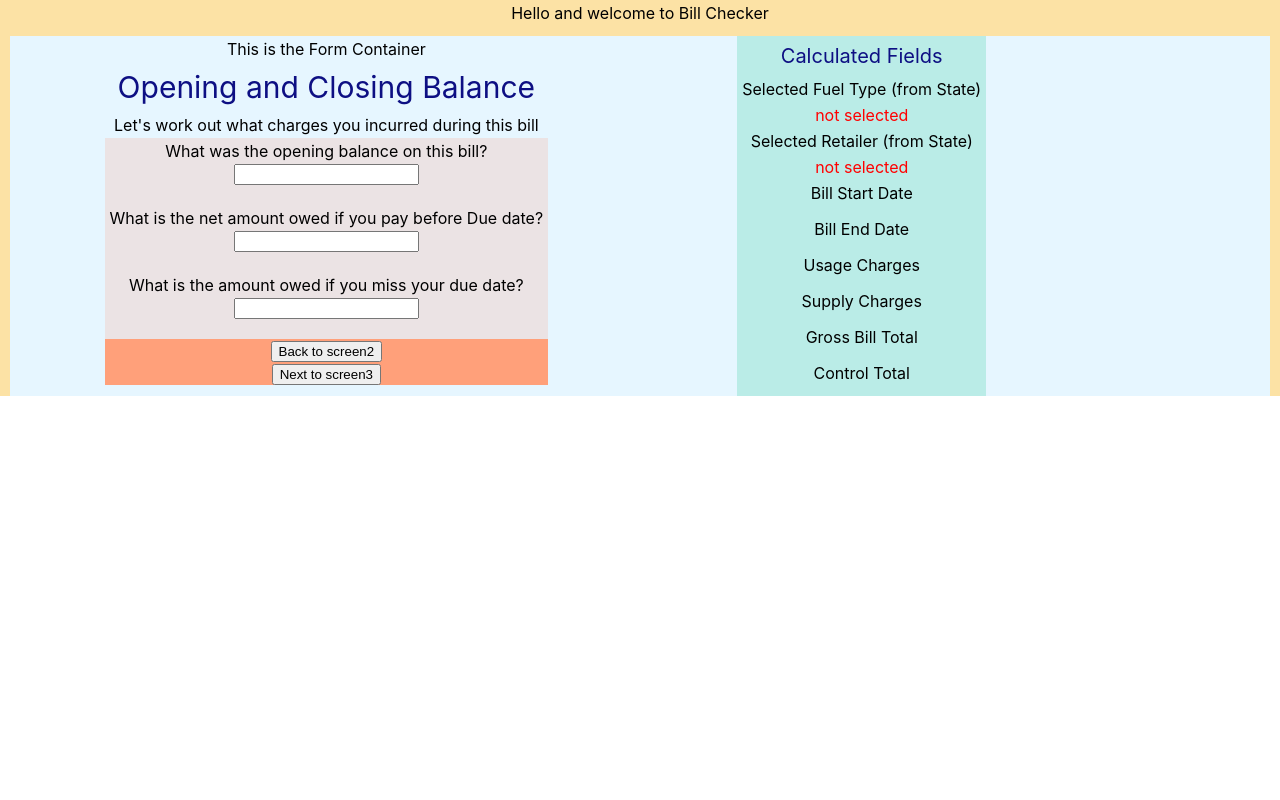
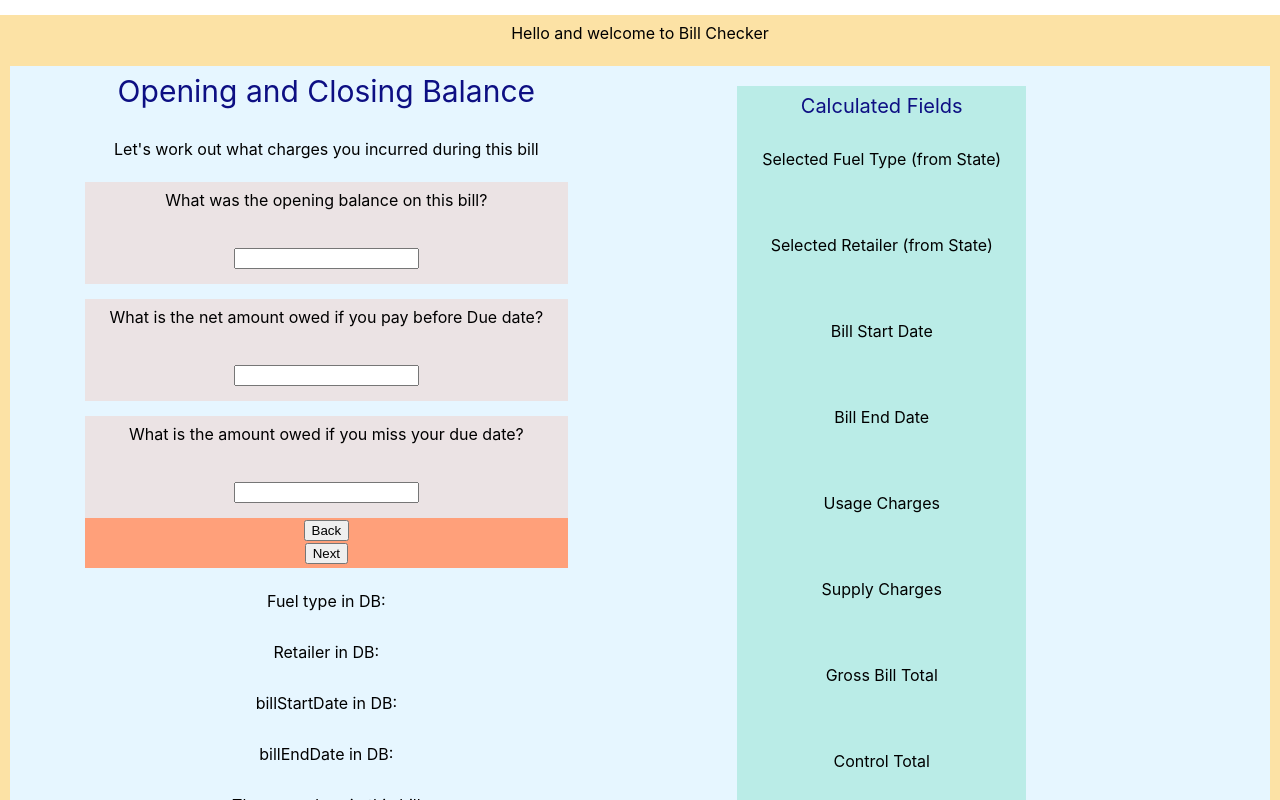
Before and after one commit to carlprins/react-gh-checker, a React (Create React App) app: page / in a window 1280 px wide. Shown: the top 800 px of the page. Built offline with nearby package versions, Linux system fonts and the light colour scheme.

Commit message:
First 3 questions complete with calcs.

```diff
--- a/src/App.css
+++ b/src/App.css
@@ -2,3 +2,11 @@
   text-align: center;
   background-color: #FCE2A5
 }
+
+h1 {
+  padding: 10px
+}
+
+p {
+  margin: 15px;
+}
--- a/src/Data/Data.js
+++ b/src/Data/Data.js
@@ -1,8 +1,6 @@
 
 export const billInput = {
-    billStartDate: '01/01/2019',
-    billEndDate: '04/01/2019',
-    fuelType: '',
+
 }
 
 export const billCalc = {
--- a/src/FormButton/FormButton.js
+++ b/src/FormButton/FormButton.js
@@ -5,7 +5,7 @@ class Button extends React.Component {
     render(){
         return (
             <div className="Button">
-                <button onClick={() => this.props.handleClick(`${this.props.newScreen}`)} >{this.props.label} to {this.props.newScreen}</button>
+                <button onClick={() => this.props.handleClick(`${this.props.newScreen}`)} >{this.props.label}</button>
             </div>
         )
     }
--- a/src/LowerNAV/LowerNAV.css
+++ b/src/LowerNAV/LowerNAV.css
@@ -1,3 +1,6 @@
 .LowerNav {
     background-color: lightsalmon;
+    height: 50px;
+    text-align: center;
+
 }
--- a/src/Requirements/Requirements.js
+++ b/src/Requirements/Requirements.js
@@ -17,12 +17,6 @@ const screens = {
         ],
         buttons: [
             {
-                name: 'backButton',
-                label: 'Back',
-                type: 'Left Nav Button',
-                newScreenState: 'screen1',
-                options: []
-            },{
                 name: 'nextButton',
                 label: 'Next',
                 type: 'Right Nav Button',
@@ -95,7 +89,44 @@ const screens = {
                 name: 'nextButton',
                 label: 'Next',
                 type: 'Right Nav Button',
-                newScreenState: 'screen3',
+                newScreenState: 'screen4',
+                options: []
+            }
+        ]
+    },
+    screen4: {
+        head: "This is screen 4",
+        par: "Let's work out what charges you incurred during this bill",
+        questions: [
+            {
+                name: 'openingBalance',
+                label: 'What was the opening balance on this bill?',
+                type: 'number',
+                options: []
+            },{
+                name: 'netClosingBalance',
+                label: 'What is the net amount owed if you pay before Due date?',
+                type: 'number',
+                options: []
+            },{
+                name: 'grossClosingBalance',
+                label: 'What is the amount owed if you miss your due date?',
+                type: 'number',
+                options: []
+            }
+        ],
+        buttons: [
+            {
+                name: 'backButton',
+                label: 'Back',
+                type: 'Left Nav Button',
+                newScreenState: "screen3",
+                options: []
+            },{
+                name: 'nextButton',
+                label: 'Next',
+                type: 'Right Nav Button',
+                newScreenState: 'screen5',
                 options: []
             }
         ]
--- a/src/formContainer/formContainer.css
+++ b/src/formContainer/formContainer.css
@@ -4,6 +4,11 @@
   flex-wrap: wrap;
   margin: 10px;
   background-color: #E6F6FF;
+}
+
+.CalcFields {
+  margin: 20px;
+
 }
 
 .Answer {
@@ -35,7 +40,8 @@ h2 {
 }
 
 p {
-  padding: 5px;
+  padding: 10px;
+  margin: 10px
 }
 
 input {
--- a/src/formContainer/formContainer.js
+++ b/src/formContainer/formContainer.js
@@ -1,5 +1,6 @@
 import React from 'react';
 import {screens} from '../Requirements/Requirements';
+import {billInput} from '../Data/Data'
 import {reqFields} from '../Requirements/Requirements';
 import BillDetails from '../BillDetails/BillDetails'
 import Messaging from '../Messaging/Messaging';
@@ -26,8 +27,8 @@ class FormContainer extends React.Component {
             //New format
             screen: 'screen3',
             //Input fields captured
-            fuelType: 'not selected',
-            retailer: 'not selected',
+            fuelType: '',
+            retailer: '',
             billStartDate: '',
             billEndDate: '',
             openingBalance: '',
@@ -56,7 +57,17 @@ class FormContainer extends React.Component {
 
     }
     calcFields(){
-        let field = this.state
+        //Bill Days Calculation
+        let a = new Date(billInput.billStartDate)
+        let b = new Date(billInput.billEndDate)
+        let dateDiffDays = (b-a)/(1000 * 60 * 60 * 24) + 1
+        billInput.billDays = dateDiffDays
+
+        //Control Gross/Net Charges
+        billInput.grossControlCharges = billInput.grossClosingBalance - billInput.openingBalance
+        billInput.netControlCharges = billInput.netClosingBalance - billInput.openingBalance
+
+        /*let field = this.state
         let billTotal = field.closingBalance - field.openingBalance
         let usageCharges = field.peakUsage * field.peakRate /100
         let a = new Date(field.period1StartDate)
@@ -73,14 +84,16 @@ class FormContainer extends React.Component {
             calcSupplyCharges: supplyCharges,
             calcGrossBill: grossBill,
             calcControl: controlDiff,
-            })
-        /*this.setState( { calcUsageCharges: usageCharges} )
-        this.setState( { calcPeriod1Days: period1Days } )
-        this.setState( {calcSupplyCharges: supplyCharges} )*/
+            })*/
+
     }
-    handleChange = async (e) => {
+    handleChange = (e) => {
         const value = e.target.value
         const name = e.target.name
+        // Update the "database"
+        billInput[name] = value
+        this.calcFields()
+        //Update the state and trigger re-render
         this.setState({ [name]: value } )
 
     }
@@ -93,7 +106,6 @@ class FormContainer extends React.Component {
         return (
             <div className="FormContainer" >
                 <div className="ScreenContent">
-                    <p>This is the Form Container</p>
 
                     <Messaging question={this.state.screen} />
 
@@ -109,7 +121,14 @@ class FormContainer extends React.Component {
                     })}
 
                     <LowerNav screen={this.state.screen} changeScreen={this.changeScreen} />
-
+                    <p>Fuel type in DB: {billInput.fuelType}</p>
+                    <p>Retailer in DB: {billInput.retailer}</p>
+                    <p>billStartDate in DB: {billInput.billStartDate}</p>
+                    <p>billEndDate in DB: {billInput.billEndDate}</p>
+                    <p>There are {billInput.billDays} days in this bill</p>
+                    <p>Opening Balance was {billInput.openingBalance}</p>
+                    <p>Closing Balance was {billInput.netClosingBalance} and {billInput.grossClosingBalance}</p>
+                    <p>Control total net: {billInput.netControlCharges} gross: {billInput.grossControlCharges}</p>
                 </div>
 
                 <div className="CalcFields">
--- a/src/formInput/formInput.css
+++ b/src/formInput/formInput.css
@@ -1,3 +1,8 @@
 .InputItem {
     background-color: rgb(235, 227, 228);
 }
+
+Input {
+    margin: 15px;
+
+}
--- a/src/formInput/formInput.js
+++ b/src/formInput/formInput.js
@@ -10,16 +10,16 @@ class FormInput extends React.Component {
     handleUserInput(e) {
         let value = e.target.value
         this.setState({userInput: value});
-        this.props.onChange(e).then(resolved => {
+        this.props.onChange(e)/*.then(resolved => {
             return
-        });
+        })*/;
     }
     render(){
         return (
             <div className="InputItem">
                 <p>{this.props.label}</p>
                 <input type={this.props.type} onChange={this.handleUserInput} value={this.state.userInput} name={this.props.name} />
-                <h2>{this.state.userInput}</h2>
+
             </div>
         )
     }
--- a/src/formSelect/formSelect.css
+++ b/src/formSelect/formSelect.css
@@ -1,4 +1,7 @@
 .Dropdown {
-    background-color: lightgreen;
-    margin: 5px;
+ margin: 0px;
 }
+
+Select {
+    margin: 15px
+}
--- a/src/formSelect/formSelect.js
+++ b/src/formSelect/formSelect.js
@@ -13,7 +13,7 @@ class FormSelect extends React.Component {
     handleChange(e) {
       let value = e.target.value
       this.setState({ userInput: value});
-      this.props.onChange(e).then(result => {return});
+      this.props.onChange(e)/*.then(result => {return})*/;
     }
 
     handleSubmit(event) {
@@ -25,13 +25,12 @@ class FormSelect extends React.Component {
       return (
         <form>
           <label className="Dropdown">
-            {this.props.label}
+            <p>{this.props.label}</p>
             <select value={this.state.value} onChange={this.handleChange} name={this.props.name}>
               {this.props.options.map(option => <option value={option} key={1}>{option}</option>)}
 
             </select>
           </label>
-          <h2>{this.state.userInput}</h2>
 
         </form>
       );
```
